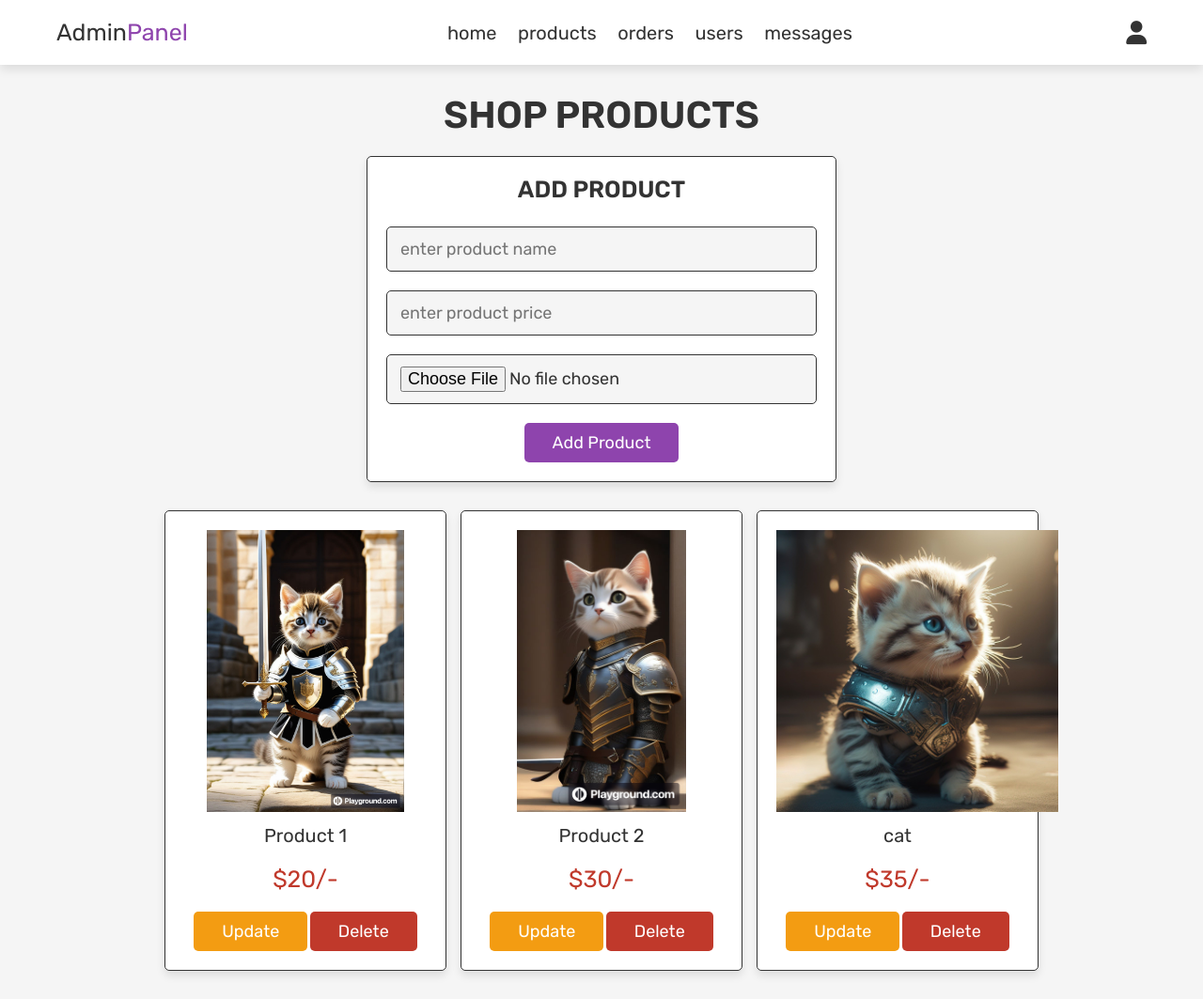
After one commit to yllkaberisha/PetShopManager, a PHP site: page /admin_products.php in a window 1280 px wide. The commit adds this page. Shown: the whole page at 94% size. Run offline with PHP 8.4, Linux system fonts and the light colour scheme; the visitor is signed in with stand-in values (Sample User, id 1).

Commit message:
add product

```diff
--- /dev/null
+++ b/admin_products.php
@@ -0,0 +1,184 @@
+<?php
+
+
+
+session_start();
+
+$admin_id = $_SESSION['admin_id'];
+
+if(!isset($admin_id)){
+   header('location:login.php');
+};
+
+$products_file = 'data/products.php';
+$products = file_exists($products_file) ? include($products_file) : [];
+
+// Define a function to save products back to the file
+function saveProductsToFile($products, $products_file) {
+    file_put_contents($products_file, "<?php\nreturn " . var_export($products, true) . ";\n");
+}
+
+
+if (isset($_POST['add_product'])) {
+   $name = $_POST['name'];
+   $price = $_POST['price'];
+   $image_name = $_FILES['image']['name'];
+   $image_tmp_name = $_FILES['image']['tmp_name'];
+   $image_folder = 'uploaded_img/' . $image_name;
+
+   // Assign a new ID (increment last ID)
+   $new_id = !empty($products) ? max(array_column($products, 'id')) + 1 : 1;
+
+   // Add product to array
+   $products[] = [
+       'id' => $new_id,
+       'name' => $name,
+       'price' => $price,
+       'image' => $image_name,
+   ];
+
+   move_uploaded_file($image_tmp_name, $image_folder);
+   saveProductsToFile($products, $products_file);
+   $message[] = 'Product added successfully!';
+}
+
+
+if (isset($_GET['delete'])) {
+   $delete_id = $_GET['delete'];
+   foreach ($products as $index => $product) {
+       if ($product['id'] == $delete_id) {
+           array_splice($products, $index, 1);
+           unlink('uploaded_img/' . $product['image']);
+           saveProductsToFile($products, $products_file);
+           header('location:admin_products.php');
+           exit();
+       }
+   }
+}
+
+if (isset($_POST['update_product'])) {
+   $update_p_id = $_POST['update_p_id'];
+   $update_name = $_POST['update_name'];
+   $update_price = $_POST['update_price'];
+   $update_old_image = $_POST['update_old_image'];
+
+   $update_image = $_FILES['update_image']['name'];
+   $update_image_tmp_name = $_FILES['update_image']['tmp_name'];
+   $image_folder = 'uploaded_img/'.$update_image;
+
+   foreach ($products as &$product) {
+       if ($product['id'] == $update_p_id) {
+           $product['name'] = $update_name;
+           $product['price'] = $update_price;
+
+           if (!empty($update_image)) {
+               if (file_exists('uploaded_img/'.$update_old_image)) {
+                   unlink('uploaded_img/'.$update_old_image); // Delete old image
+               }
+               move_uploaded_file($update_image_tmp_name, $image_folder);
+               $product['image'] = $update_image; // Update to new image name
+           }
+
+           break;
+       }
+   }
+
+   saveProductsToFile($products, $products_file);
+   header('location:admin_products.php');
+   exit();
+}
+
+?>
+
+<!DOCTYPE html>
+<html lang="en">
+<head>
+   <meta charset="UTF-8">
+   <meta http-equiv="X-UA-Compatible" content="IE=edge">
+   <meta name="viewport" content="width=device-width, initial-scale=1.0">
+   <title>products</title>
+
+   <!-- font awesome cdn link  -->
+   <link rel="stylesheet" href="https://cdnjs.cloudflare.com/ajax/libs/font-awesome/6.0.0/css/all.min.css">
+
+   <!-- custom admin css file link  -->
+   <link rel="stylesheet" href="css/admin_style.css">
+
+</head>
+<body>
+
+<?php include 'admin_header.php'; ?>
+
+<!-- product CRUD section starts  -->
+
+<section class="add-products">
+
+   <h1 class="title">shop products</h1>
+
+   <form action="" method="post" enctype="multipart/form-data">
+      <h3>add product</h3>
+      <input type="text" name="name" class="box" placeholder="enter product name" required>
+      <input type="number" min="0" name="price" class="box" placeholder="enter product price" required>
+      <input type="file" name="image" accept="image/jpg, image/jpeg, image/png" class="box" required>
+      <input type="submit" value="add product" name="add_product" class="btn">
+   </form>
+
+</section>
+
+<!-- product CRUD section ends -->
+
+<!-- show products  -->
+
+<section class="show-products">
+    <div class="box-container">
+        <?php foreach ($products as $product): ?>
+        <div class="box">
+            <img src="uploaded_img/<?php echo $product['image']; ?>" alt="">
+            <div class="name"><?php echo $product['name']; ?></div>
+            <div class="price">$<?php echo $product['price']; ?>/-</div>
+            <a href="admin_products.php?update=<?php echo $product['id']; ?>" class="option-btn">update</a>
+            <a href="admin_products.php?delete=<?php echo $product['id']; ?>" class="delete-btn" onclick="return confirm('Delete this product?');">Delete</a>
+        </div>
+        <?php endforeach; ?>
+        <?php if (empty($products)): ?>
+            <p class="empty">No products added yet!</p>
+        <?php endif; ?>
+    </div>
+</section>
+
+<section class="edit-product-form">
+   <!-- Update Product Form - Make sure to handle the display logic for this form when an update action is triggered -->
+   <?php
+   if(isset($_GET['update'])){
+       $update_id = $_GET['update'];
+       foreach ($products as $product) {
+           if ($product['id'] == $update_id) {
+   ?>
+   <form action="" method="post" enctype="multipart/form-data">
+      <input type="hidden" name="update_p_id" value="<?php echo $product['id']; ?>">
+      <input type="hidden" name="update_old_image" value="<?php echo $product['image']; ?>">
+      <img src="uploaded_img/<?php echo $product['image']; ?>" alt="">
+      <input type="text" name="update_name" value="<?php echo $product['name']; ?>" class="box" required>
+      <input type="number" name="update_price" value="<?php echo $product['price']; ?>" min="0" class="box" required>
+      <input type="file" class="box" name="update_image" accept="image/jpg, image/jpeg, image/png">
+      <input type="submit" value="update" name="update_product" class="btn">
+   </form>
+   <?php
+         }
+      }
+      }else{
+         echo '<script>document.querySelector(".edit-product-form").style.display = "none";</script>';
+      }
+   ?>
+</section>
+
+
+
+
+
+
+<!-- custom admin js file link  -->
+<script src="js/admin_script.js"></script>
+
+</body>
+</html>
--- a/data/products.php
+++ b/data/products.php
@@ -1,20 +1,24 @@
 <?php
-// Products data storage
-return [
-    [
-        'id' => 1,
-        'name' => 'Product 1',
-        'price' => '19.99',
-        'image' => 'pic-1.png',
-    ],
-    [
-        'id' => 2,
-        'name' => 'Product 2',
-        'price' => '29.99',
-        'image' => 'pic-2.png',
-    ],
-
-];
-
-
-?>
+return array (
+  0 =>
+  array (
+    'id' => 1,
+    'name' => 'Product 1',
+    'price' => '20',
+    'image' => 'tiny-kitten-regal-stance-adorned-as-a-prussian-knight-upright-white-sword-glinting-in-its-paw-a-862336091.jpeg',
+  ),
+  1 =>
+  array (
+    'id' => 2,
+    'name' => 'Product 2',
+    'price' => '30',
+    'image' => 'cute-a-cat-armor--2.jpeg',
+  ),
+  2 =>
+  array (
+    'id' => 3,
+    'name' => 'cat',
+    'price' => '35',
+    'image' => 'kitten-7923121_1280.jpg',
+  ),
+);
```
Also changed, not shown: uploaded_img/cute-a-cat-armor--2.jpeg (added), uploaded_img/kitten-7923121_1280.jpg (added), uploaded_img/pic-1.png (deleted), uploaded_img/pic-2.png (deleted), uploaded_img/tiny-kitten-regal-stance-adorned-as-a-prussian-knight-upright-white-sword-glinting-in-its-paw-a-862336091.jpeg (added).
